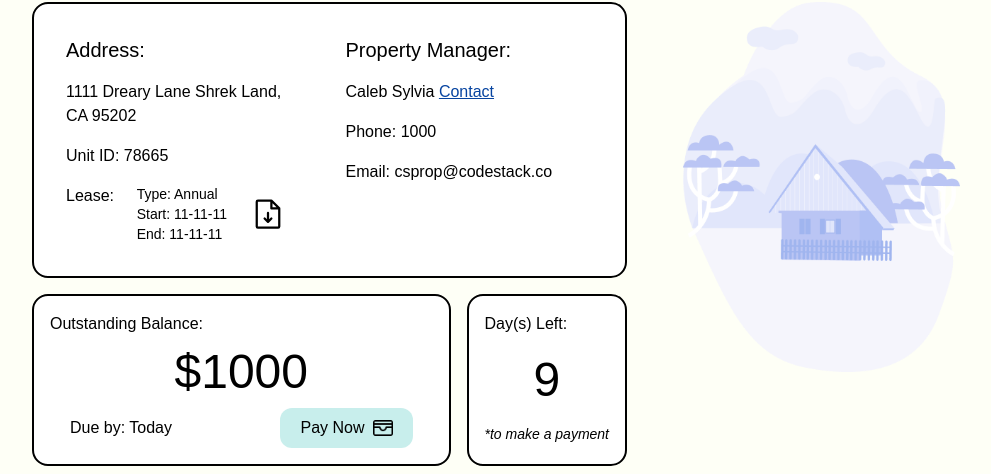
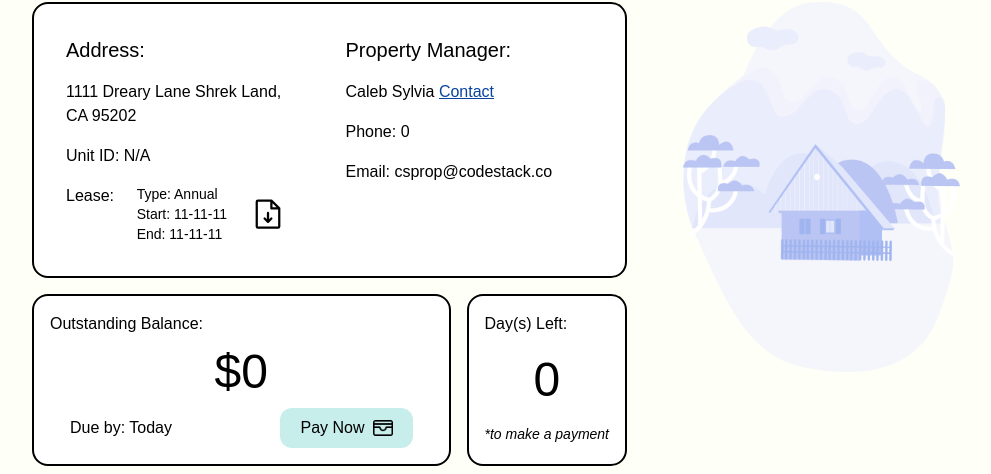
Before and after one commit to calebsylvia/PropTrac, a Next.js app in the folder prop-trac/: page /TenantDash in a window 1280 px wide. Shown: the part 122-596 px from the top of the page, without its empty margins (144-1135 px from the left). Built offline with nearby package versions, Linux system fonts and the light colour scheme; no server answers; sample sign-in values are in the browser's storage.

Commit message:
fix tenant

```diff
--- a/prop-trac/src/app/TenantDash/page.tsx
+++ b/prop-trac/src/app/TenantDash/page.tsx
@@ -18,16 +18,17 @@ const TenantDash = () => {
 
   const [name, setName] = useState<string>("Bob")
   const [address, setAddress] = useState<string>("1111 Dreary Lane Shrek Land, CA 95202")
-  const [id, setId] = useState<number>(78665)
+  const [id, setId] = useState<number>(0)
   const [leaseType, setLeaseType] = useState<string>("Annual")
   const [leaseStart, setLeaseStart] = useState<string>("11-11-11")
   const [leaseEnd, setLeaseEnd] = useState<string>("11-11-11")
   const [manager, setManager] = useState<string>("Caleb Sylvia")
-  const [managerNumber, setManagerNumber] = useState<number>(1000)
+  const [managerNumber, setManagerNumber] = useState<number>(0)
   const [managerEmail, setManagerEmail] = useState<string>("csprop@codestack.co")
-  const [balance, setBalance] = useState<number>(1000)
+  const [balance, setBalance] = useState<number>(0)
   const [dueDate, setDueDate] = useState<string>("Today")
-  const [daysRemaining, setDaysRemaining] = useState<number>(9)
+  const [daysRemaining, setDaysRemaining] = useState<number>(0)
+  const [propId, setPropId] = useState<number>()
 
   const [userId, setUserId] = useState<number>(0)
   const [desc, setDesc] = useState<string>("")
@@ -79,6 +80,7 @@ const TenantDash = () => {
       }
       setManagerEmail(tenantInfo.managerEmail)
       setManagerNumber(tenantInfo.managerPhone)
+      setPropId(tenantInfo.propertyInfoID)
     }
     getTenant()
   },[])
@@ -153,7 +155,7 @@ const TenantDash = () => {
               <div className='w-full md:w-1/2'>
                 <p className='text-xl pb-4'>Address:</p>
                 <p className='text-wrap pb-4 w-5/6'>{address === null ? 'N/A' : address}</p>
-                <p className='pb-4'>{`Unit ID: ${id}`}</p>
+                <p className='pb-4'>{`Unit ID: ${propId ? propId : 'N/A'}`}</p>
                 <div className='flex justify-between w-5/6'>
                   <p className=''>Lease:</p>
                   <div className='text-sm'>
```
